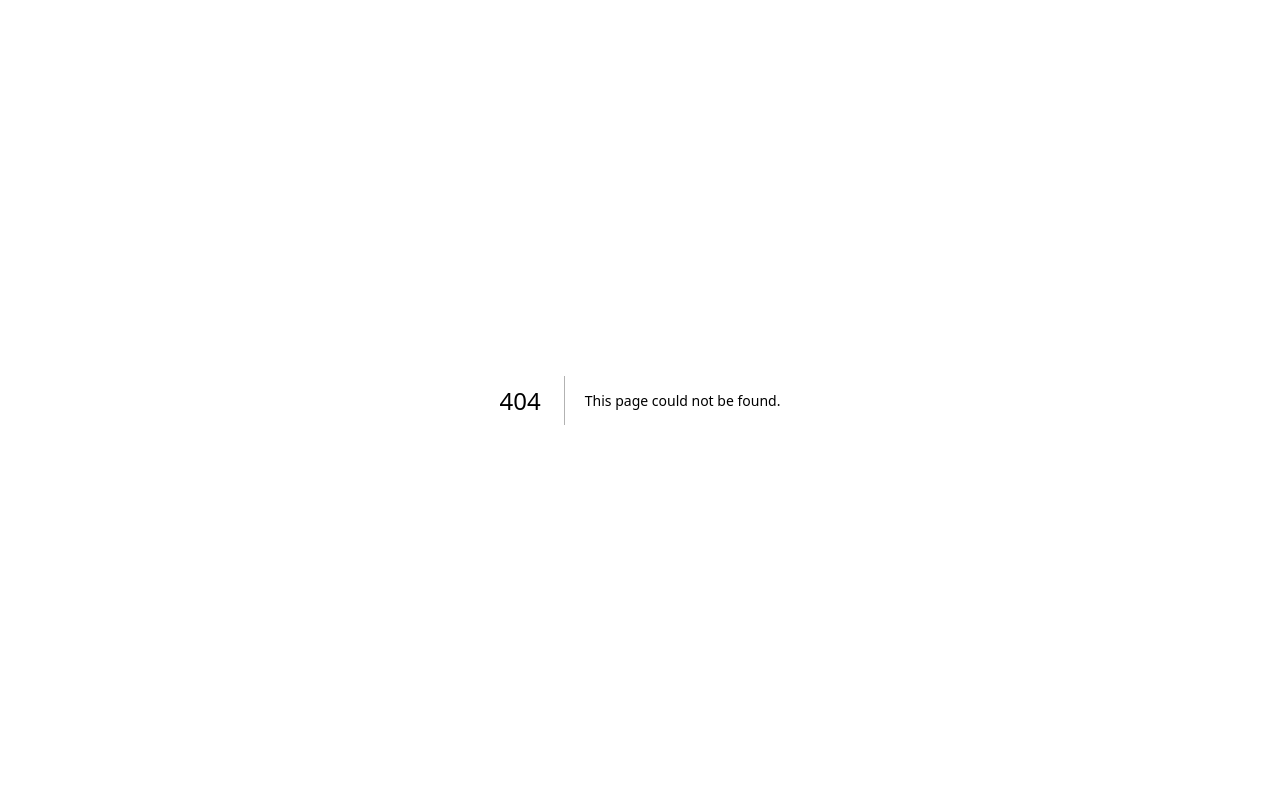
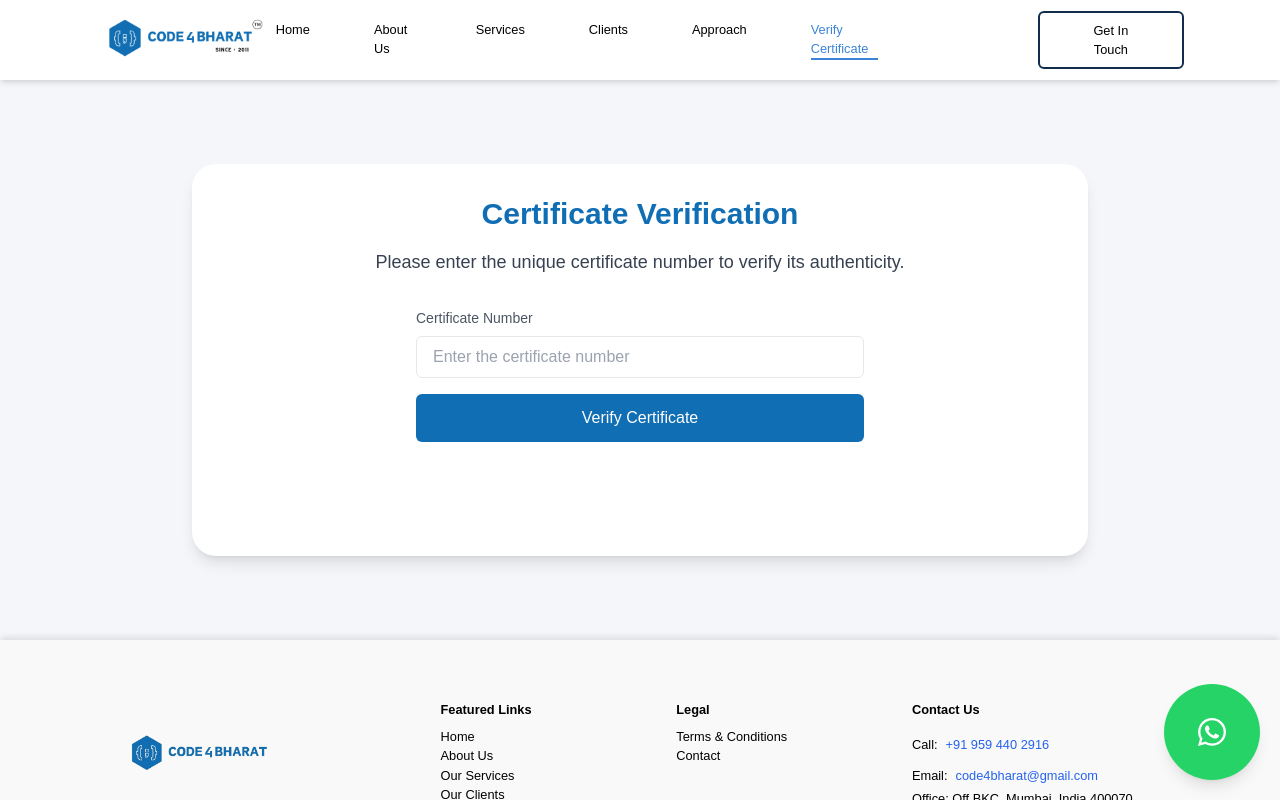
Before and after one commit to Code4Bharatorg/C4B-Main, a Next.js app: page /verify in a window 1280 px wide. Before the commit this address had no page. Built offline with nearby package versions, Linux system fonts and the light colour scheme.

Commit message:
added verify certification and updated navbar accordingly

```diff
--- /dev/null
+++ b/src/app/verify/page.jsx
@@ -0,0 +1,16 @@
+import Footer from '@/components/layouts/footer/Footer'
+import Navbar from '@/components/layouts/navbar/Navbar'
+import VerifyCertificate from '@/components/Verify/VerifyCertificate'
+import React from 'react'
+
+const page = () => {
+  return (
+    <div className='w-screen h-screen overflow-x-hidden'>
+        <Navbar/>
+        <VerifyCertificate/>
+        <Footer/>
+    </div>
+  )
+}
+
+export default page
--- /dev/null
+++ b/src/components/Verify/VerifyCertificate.jsx
@@ -0,0 +1,141 @@
+"use client";
+import React, { useState } from "react";
+import { motion } from "framer-motion";
+
+const VerifyCertificate = () => {
+  const [certificateId, setCertificateId] = useState("");
+  const [verificationStatus, setVerificationStatus] = useState(null);
+  const [isVerified, setIsVerified] = useState(false);
+  const [loading, setLoading] = useState(false);
+
+  // Handle verification logic
+  const handleVerification = async (e) => {
+    e.preventDefault();
+    setLoading(true);
+    setVerificationStatus(null);
+
+    // Simulate an API call to verify the certificate
+    setTimeout(() => {
+      // Placeholder for backend logic
+      // Uncomment when backend is available:
+      /*
+      try {
+        const response = await axios.post("/api/verify-certificate", { authCode: certificateId });
+        const { type, name, awardedOn, description, authCode } = response.data;
+        setCertificateData(response.data);
+        setIsVerified(true);
+        setVerificationStatus("Certificate Verified Successfully!");
+      } catch (error) {
+        setIsVerified(false);
+        setVerificationStatus("Verification Failed. Please check the certificate number.");
+      }
+      */
+
+      // Mocked verification
+      if (certificateId === "12345") {
+        setIsVerified(true);
+        setVerificationStatus("Certificate Verified Successfully!");
+      } else {
+        setIsVerified(false);
+        setVerificationStatus("Verification Failed. Please check the certificate number.");
+      }
+      setLoading(false);
+    }, 2000);
+  };
+
+  return (
+    <section className="verify-section w-full h-[calc(80vh-10vh)] flex items-center justify-center bg-[#f4f6f9]">
+      <div className="w-[90%] max-w-4xl h-[70%] bg-white rounded-3xl flex flex-col items-center p-8 shadow-lg">
+        {/* Title and Description */}
+        <div className="text-center mb-8">
+          <motion.h1
+            className="text-3xl font-bold text-[#106EB5]"
+            initial={{ opacity: 0, y: 30 }}
+            animate={{ opacity: 1, y: 0 }}
+            transition={{ duration: 0.5, ease: "easeOut" }}
+          >
+            Certificate Verification
+          </motion.h1>
+          <motion.p
+            className="text-lg mt-4 text-gray-700"
+            initial={{ opacity: 0, y: 30 }}
+            animate={{ opacity: 1, y: 0 }}
+            transition={{ duration: 0.5, ease: "easeOut", delay: 0.2 }}
+          >
+            Please enter the unique certificate number to verify its authenticity.
+          </motion.p>
+        </div>
+
+        {/* Certificate Verification Form */}
+        <motion.form
+          className="w-full max-w-md space-y-4"
+          onSubmit={handleVerification}
+          initial={{ opacity: 0, y: 30 }}
+          animate={{ opacity: 1, y: 0 }}
+          transition={{ duration: 0.5, ease: "easeOut", delay: 0.4 }}
+        >
+          <div>
+            <label htmlFor="certificateId" className="block text-sm font-medium text-gray-600">
+              Certificate Number
+            </label>
+            <input
+              type="text"
+              id="certificateId"
+              value={certificateId}
+              onChange={(e) => setCertificateId(e.target.value)}
+              required
+              className="w-full px-4 py-2 border rounded-md mt-2"
+              placeholder="Enter the certificate number"
+            />
+          </div>
+
+          <motion.button
+            type="submit"
+            className="w-full py-3 text-white bg-[#106EB5] rounded-md mt-6"
+            disabled={loading}
+            whileHover={{ scale: 1.03 }}
+          >
+            {loading ? "Verifying..." : "Verify Certificate"}
+          </motion.button>
+        </motion.form>
+
+        {/* Verification Status */}
+        {verificationStatus && (
+          <motion.div
+            className={`mt-4 text-center text-xl font-semibold ${
+              isVerified ? "text-green-500" : "text-red-500"
+            }`}
+            initial={{ opacity: 0, y: 30 }}
+            animate={{ opacity: 1, y: 0 }}
+            transition={{ duration: 0.5, ease: "easeOut", delay: 0.6 }}
+          >
+            {verificationStatus}
+          </motion.div>
+        )}
+
+        {/* Download Button (conditional rendering if verified) */}
+        {isVerified && (
+          <motion.div
+            className="mt-8"
+            initial={{ opacity: 0, y: 30 }}
+            animate={{ opacity: 1, y: 0 }}
+            transition={{ duration: 0.5, ease: "easeOut", delay: 0.8 }}
+          >
+            {/* Link to download certificate */}
+            {/* Uncomment when backend provides actual certificate data */}
+            {/* <Link href="/path-to-certificate-download">
+              <motion.button
+                className="py-3 px-8 bg-green-500 text-white rounded-md"
+                whileHover={{ scale: 1.05 }}
+              >
+                Download Certificate
+              </motion.button>
+            </Link> */}
+          </motion.div>
+        )}
+      </div>
+    </section>
+  );
+};
+
+export default VerifyCertificate;
--- a/src/components/layouts/navbar/Navbar.jsx
+++ b/src/components/layouts/navbar/Navbar.jsx
@@ -48,13 +48,14 @@ const Navbar = () => {
     },
   };
 
-  // Menu items including "Home"
+  // Menu items including "Home" and "Verify Certificate"
   const menuItems = [
-    { name: "Home", path: "/" }, // New Home link
+    { name: "Home", path: "/" },
     { name: "About Us", path: convertToPath("About Us") },
     { name: "Services", path: convertToPath("Services") },
     { name: "Clients", path: convertToPath("Clients") },
     { name: "Approach", path: convertToPath("Approach") },
+    { name: "Verify Certificate", path: "/verify" }, // New "Verify Certificate" link
     { name: "Contact Us", path: convertToPath("Contact Us") },
   ];
 
@@ -149,7 +150,7 @@ const Navbar = () => {
         animate="visible"
         variants={navVariants}
       >
-        <Link href={menuItems[5].path} onClick={handleLinkClick}>
+        <Link href={menuItems[6].path} onClick={handleLinkClick}>
           <motion.button
             className="btn text-[1vw] font-medium border-[2.5px] border-[#112D4E] px-10 py-2 rounded-md transition-all duration-300 ease-in-out"
             whileHover={{
```
